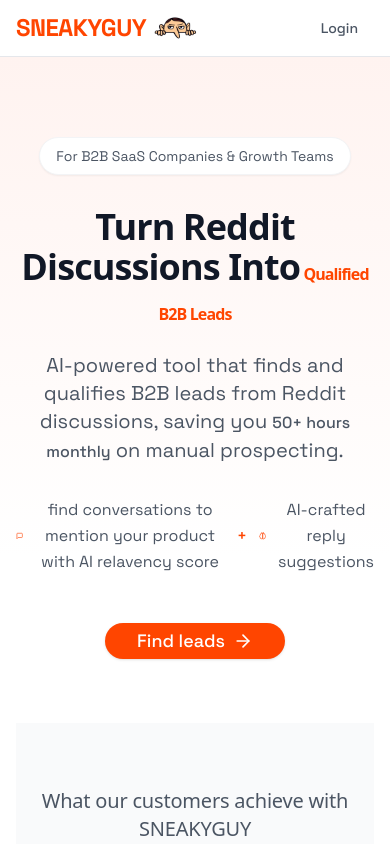
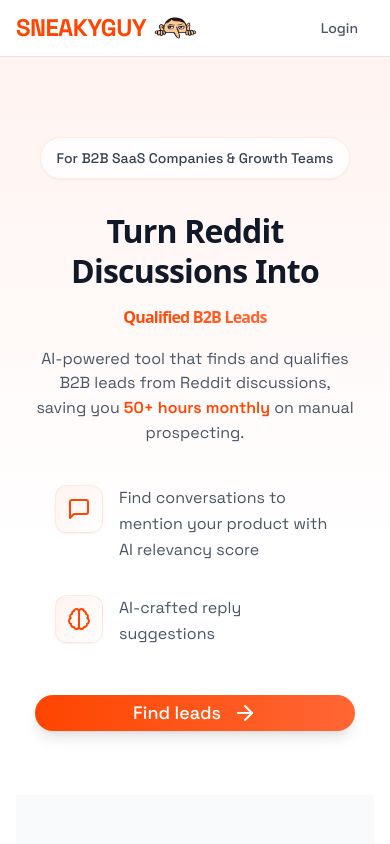
Before and after one commit to pratie/vercel-f, a Next.js app: page / in a window 390 px wide. Shown: the top 844 px of the page. Built offline with nearby package versions, Linux system fonts and the light colour scheme; no server answers.

Commit message:
copy updated

```diff
--- a/app/components/FreeAccessMessage.tsx
+++ b/app/components/FreeAccessMessage.tsx
@@ -1,27 +1,36 @@
-import { ArrowRight, Mail, Sparkles, Wrench } from 'lucide-react';
+import { ArrowRight, Mail, Sparkles } from 'lucide-react';
 
 export function FreeAccessMessage() {
   return (
-    <div className="mt-12 bg-[#fff3f0] rounded-2xl p-8 max-w-2xl mx-auto">
-      <div className="flex items-center justify-center gap-2 mb-4">
-        <Sparkles className="h-6 w-6 text-[#ff4500]" />
-        <span className="text-lg font-medium text-gray-900">Psst! Want to be an early adopter? 🚀</span>
+    <div className="mt-8 sm:mt-12 bg-gradient-to-br from-[#fff3f0] to-white rounded-xl sm:rounded-2xl p-6 sm:p-8 mx-4 sm:mx-auto max-w-2xl shadow-sm border border-[#ff4500]/10">
+      <div className="flex flex-col sm:flex-row items-center justify-center gap-3 mb-6 text-center">
+        <div className="w-10 h-10 rounded-xl bg-white flex items-center justify-center shadow-sm border border-[#ff4500]/10">
+          <Sparkles className="h-5 w-5 text-[#ff4500]" />
+        </div>
+        <span className="text-base sm:text-lg font-semibold text-gray-900">Psst! Want to be an early adopter? 🚀</span>
       </div>
-      <p className="text-gray-600 mb-4">
-        I'm an indie hacker building this tool and would love your feedback! Send me an email for free access - let's make this tool awesome together!
-      </p>
-      <div className="flex items-center justify-center gap-2 mb-6 text-gray-600">
-        <p className="text-sm italic">
-          ✨ Bonus: Got a specific feature in mind? I'd be happy to build custom features just for you! ✨
+
+      <div className="max-w-xl mx-auto">
+        <p className="text-sm sm:text-base text-gray-600 mb-4 sm:mb-6 text-center px-2">
+          I'm an indie hacker building this tool and would love your feedback! Send me an email for free access - let's make this tool <span className="text-[#ff4500] font-medium">awesome</span> together!
         </p>
+
+        <div className="flex justify-center mb-6 sm:mb-8">
+          <div className="text-xs sm:text-sm italic text-gray-600 max-w-[280px] sm:max-w-md text-center px-4 py-2 rounded-lg bg-white/50 border border-[#ff4500]/10">
+            ✨ Bonus: Got a specific feature in mind? I'd be happy to build custom features just for you! ✨
+          </div>
+        </div>
       </div>
-      <div
-        className="flex items-center justify-center gap-3 bg-white rounded-full px-6 py-3 shadow-sm border border-gray-100 hover:shadow-md transition-shadow cursor-pointer"
-        onClick={() => window.location.href = 'mailto:sneakyguysaas@gmail.com'}
-      >
-        <Mail className="h-5 w-5 text-[#ff4505]" />
-        <span className="text-gray-900 font-medium">sneakyguysaas@gmail.com</span>
-        <ArrowRight className="h-4 w-4 text-[#ff4500]" />
+
+      <div className="flex justify-center px-2">
+        <button
+          className="group w-full sm:w-auto flex items-center justify-center gap-3 bg-gradient-to-r from-[#ff4500] to-[#ff6634] hover:from-[#ff4500] hover:to-[#ff4500] text-white px-6 sm:px-8 py-3 sm:py-3.5 rounded-full shadow-md hover:shadow-lg transition-all duration-200"
+          onClick={() => window.location.href = 'mailto:sneakyguysaas@gmail.com'}
+        >
+          <Mail className="h-5 w-5 flex-shrink-0" />
+          <span className="text-sm sm:text-base font-medium truncate">sneakyguysaas@gmail.com</span>
+          <ArrowRight className="h-4 w-4 flex-shrink-0 transition-transform duration-200 group-hover:translate-x-1" />
+        </button>
       </div>
     </div>
   );
--- a/app/page.tsx
+++ b/app/page.tsx
@@ -37,43 +37,54 @@
           <div className="max-w-screen-xl mx-auto px-4 sm:px-6 lg:px-8">
             <div className="pt-20 pb-16 text-center">
               {/* Target Audience Badge */}
-              <div className="flex justify-center mb-8">
-                <div className="inline-flex items-center bg-white rounded-full px-4 py-2 shadow-sm border border-gray-100">
-                  <span className="text-sm text-gray-600">For B2B SaaS Companies & Growth Teams</span>
+              <div className="flex justify-center mb-8 sm:mb-12 px-4">
+                <div className="inline-block bg-white/80 backdrop-blur-sm px-4 sm:px-6 py-2.5 rounded-full shadow-sm border border-[#ff4500]/10">
+                  <p className="text-sm sm:text-base text-gray-700 font-medium whitespace-nowrap">For B2B SaaS Companies & Growth Teams</p>
                 </div>
               </div>
 
-              {/* Main Headline */}
-              <div className="text-center max-w-4xl mx-auto">
-                <h1 className="text-4xl sm:text-5xl md:text-6xl font-bold tracking-tight text-gray-900 mb-6">
-                  Turn Reddit Discussions Into
-                  <span className="text-[#ff4500]"> Qualified B2B Leads</span>
+              <div className="max-w-[800px] mx-auto px-4 sm:px-6 text-center">
+                <h1 className="text-[32px] leading-tight sm:text-4xl lg:text-5xl font-bold tracking-tight text-gray-900 mb-4 sm:mb-6">
+                  Turn Reddit Discussions Into{" "}
+                  <span className="text-[#ff4500] whitespace-nowrap bg-gradient-to-r from-[#ff4500] to-[#ff6634] bg-clip-text text-transparent">Qualified B2B Leads</span>
                 </h1>
 
-                <p className="text-xl text-gray-600 mb-8">
-                  AI-powered tool that finds and qualifies B2B leads from Reddit discussions, saving you <span className="font-medium">50+ hours monthly</span> on manual prospecting.
+                <p className="text-base sm:text-lg text-gray-600 mb-10 sm:mb-12 max-w-2xl mx-auto px-1">
+                  AI-powered tool that finds and qualifies B2B leads from Reddit discussions, saving you <span className="font-semibold text-[#ff4500]">50+ hours monthly</span> on manual prospecting.
                 </p>
               </div>
 
-              {/* Quirky Message */}
-              <div className="flex justify-center mb-12">
-                <div className="flex items-center gap-3 text-lg text-gray-600">
-                  <MessageSquare className="h-5 w-5 text-[#ff4500]" />
-                  <span>find conversations to mention your product with AI relavency score</span>
-                  <span className="text-[#ff4500] font-medium">+</span>
-                  <Brain className="h-5 w-5 text-[#ff4500]" />
-                  <span>AI-crafted reply suggestions</span>
+              {/* Features Section */}
+              <div className="max-w-[800px] mx-auto px-4 mb-12 sm:mb-16">
+                <div className="flex flex-col sm:flex-row items-center justify-center gap-8 sm:gap-12">
+                  <div className="flex items-start sm:items-center gap-4 text-base sm:text-lg text-gray-600 max-w-[280px] sm:max-w-none group">
+                    <div className="w-12 h-12 rounded-xl bg-gradient-to-br from-[#fff3f0] to-white flex items-center justify-center flex-shrink-0 shadow-sm border border-[#ff4500]/10 group-hover:border-[#ff4500]/20 transition-all duration-200">
+                      <MessageSquare className="h-6 w-6 text-[#ff4500]" />
+                    </div>
+                    <span className="text-left sm:text-center group-hover:text-gray-900 transition-colors duration-200">Find conversations to mention your product with AI relevancy score</span>
+                  </div>
+
+                  <div className="hidden sm:flex items-center">
+                    <span className="text-[#ff4500] text-3xl font-medium animate-pulse px-2">+</span>
+                  </div>
+
+                  <div className="flex items-start sm:items-center gap-4 text-base sm:text-lg text-gray-600 max-w-[280px] sm:max-w-none group">
+                    <div className="w-12 h-12 rounded-xl bg-gradient-to-br from-[#fff3f0] to-white flex items-center justify-center flex-shrink-0 shadow-sm border border-[#ff4500]/10 group-hover:border-[#ff4500]/20 transition-all duration-200">
+                      <Brain className="h-6 w-6 text-[#ff4500]" />
+                    </div>
+                    <span className="text-left sm:text-center group-hover:text-gray-900 transition-colors duration-200">AI-crafted reply suggestions</span>
+                  </div>
                 </div>
               </div>
 
               {/* CTA Button */}
-              <div className="mb-16">
+              <div className="flex justify-center mb-16 sm:mb-20 px-4">
                 <Button
-                  onClick={() => router.push('/login')}
-                  className="bg-[#ff4500] hover:bg-[#ff4500]/90 text-white px-8 py-3 rounded-full text-lg font-medium"
+                  onClick={() => router.push('/signup')}
+                  className="w-full sm:w-auto bg-gradient-to-r from-[#ff4500] to-[#ff6634] hover:from-[#ff4500] hover:to-[#ff4500] text-white px-8 sm:px-12 py-4 rounded-full text-lg sm:text-xl font-medium transform hover:scale-105 transition-all duration-200 shadow-lg hover:shadow-xl max-w-xs"
                 >
                   Find leads
-                  <ArrowRight className="ml-2 h-5 w-5" />
+                  <ArrowRight className="ml-3 h-6 w-6" />
                 </Button>
               </div>
 
```
